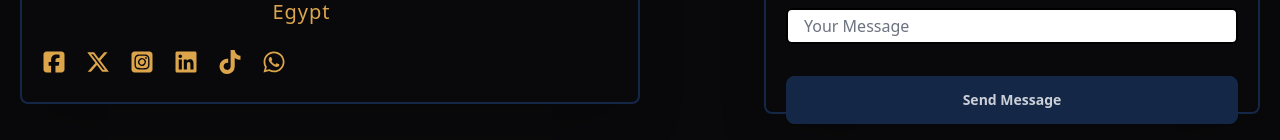
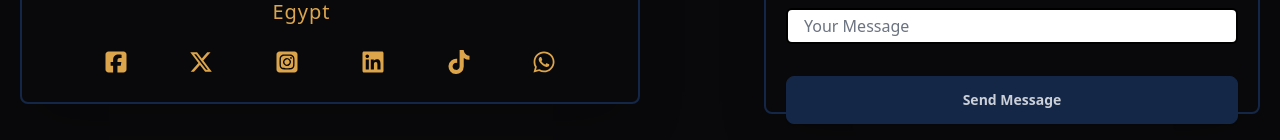
Before and after one commit to EzzEldienMohsen/AceTech, a React (Vite) app: page /contact in a window 1280 px wide. Shown: the part 663-803 px from the top of the page. Built offline with nearby package versions, Linux system fonts and the light colour scheme.

Commit message:
The Icons

```diff
--- a/src/components/ContactDetails.jsx
+++ b/src/components/ContactDetails.jsx
@@ -1,4 +1,4 @@
-import Icons from './Icons';
+import TheIcons from './TheIcons';
 
 const ContactDetails = () => {
   return (
@@ -30,7 +30,7 @@ const ContactDetails = () => {
           Zahraa Al Maadi 50 St, Saint Anthony Church Square, Cairo, Egypt
         </p>
       </div>
-      <Icons />
+      <TheIcons />
     </div>
   );
 };
--- /dev/null
+++ b/src/components/TheIcons.jsx
@@ -0,0 +1,58 @@
+import {
+  FaSquareInstagram,
+  FaLinkedin,
+  FaXTwitter,
+  FaSquareFacebook,
+  FaTiktok,
+  FaWhatsapp,
+} from 'react-icons/fa6';
+const TheIcons = () => {
+  return (
+    <div className="flex items-center justify-evenly  w-full mt-4 mb-2">
+      <a
+        className="text-md text-semibold bg-transparent md:text-2xl"
+        href="https://www.facebook.com/acetechmarketingsolutions/"
+        target="_blank"
+      >
+        <FaSquareFacebook />
+      </a>
+      <a
+        className="text-md text-semibold bg-transparent md:text-2xl"
+        href="https://twitter.com/AceTech_agency"
+        target="_blank"
+      >
+        <FaXTwitter />
+      </a>
+      <a
+        className="text-md text-semibold bg-transparent md:text-2xl"
+        href="https://www.instagram.com/ace._tech/"
+        target="_blank"
+      >
+        <FaSquareInstagram />
+      </a>
+      <a
+        className="text-md text-semibold bg-transparent md:text-2xl"
+        href="https://www.linkedin.com/company/ace-tech-marketing-solutions/"
+        target="_blank"
+      >
+        <FaLinkedin />
+      </a>
+      <a
+        className="text-md text-semibold bg-transparent md:text-2xl"
+        href="https://www.tiktok.com/@acetechmarketing1"
+        target="_blank"
+      >
+        <FaTiktok />
+      </a>
+      <a
+        className="text-md text-semibold bg-transparent md:text-2xl"
+        href="https://api.whatsapp.com/send?phone=201080387517"
+        target="_blank"
+      >
+        <FaWhatsapp />
+      </a>
+    </div>
+  );
+};
+
+export default TheIcons;
```
